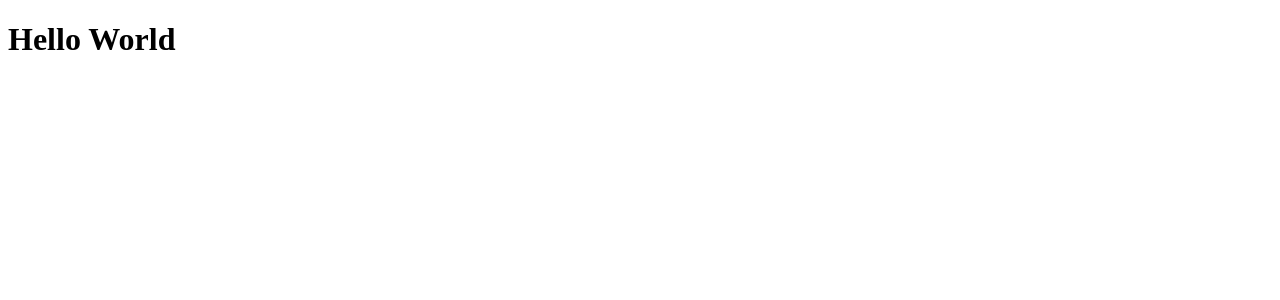
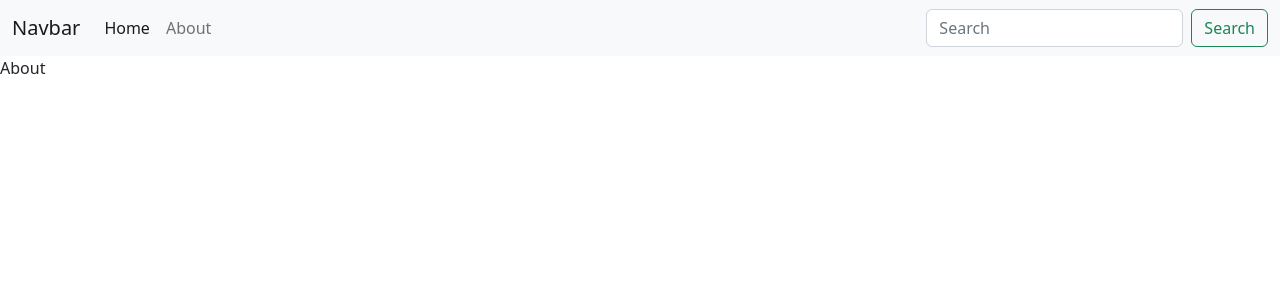
Before and after one commit to imronit2001/iNotebook-React, a React (Create React App) app: page /about in a window 1280 px wide. Shown: the top 300 px of the page. Built offline with nearby package versions, Linux system fonts and the light colour scheme.

Commit message:
#56 Creating Navbar and Routes

```diff
--- a/package.json
+++ b/package.json
@@ -6,6 +6,7 @@
     "@testing-library/jest-dom": "^5.16.4",
     "@testing-library/react": "^13.3.0",
     "@testing-library/user-event": "^13.5.0",
+    "bootstrap": "^5.2.0",
     "concurrently": "^7.3.0",
     "react": "^18.2.0",
     "react-concurrent-router": "^1.2.0",
--- a/public/index.html
+++ b/public/index.html
@@ -10,7 +10,8 @@
 
 
   <link rel="manifest" href="%PUBLIC_URL%/manifest.json" />
-
+  <link href="https://cdn.jsdelivr.net/npm/bootstrap@5.2.0/dist/css/bootstrap.min.css" rel="stylesheet"
+    integrity="sha384-gH2yIJqKdNHPEq0n4Mqa/HGKIhSkIHeL5AyhkYV8i59U5AR6csBvApHHNl/vI1Bx" crossorigin="anonymous">
   <title>iNotebook</title>
 </head>
 
@@ -18,6 +19,12 @@
   <noscript>You need to enable JavaScript to run this app.</noscript>
   <div id="root"></div>
 
+  <script src="https://cdn.jsdelivr.net/npm/@popperjs/core@2.11.5/dist/umd/popper.min.js"
+    integrity="sha384-Xe+8cL9oJa6tN/veChSP7q+mnSPaj5Bcu9mPX5F5xIGE0DVittaqT5lorf0EI7Vk"
+    crossorigin="anonymous"></script>
+  <script src="https://cdn.jsdelivr.net/npm/bootstrap@5.2.0/dist/js/bootstrap.min.js"
+    integrity="sha384-ODmDIVzN+pFdexxHEHFBQH3/9/vQ9uori45z4JjnFsRydbmQbmL5t1tQ0culUzyK"
+    crossorigin="anonymous"></script>
 </body>
 
 </html>
--- a/src/App.js
+++ b/src/App.js
@@ -1,5 +1,19 @@
-function App() {
-  return <h1>Hello World</h1>;
-}
+import React from "react";
+import { Routes, Route } from "react-router-dom";
+import About from "./components/About";
+import Home from "./components/Home";
+import Navbar from "./components/Navbar";
+
+const App = () => {
+  return (
+    <React.Fragment>
+      <Navbar />
+      <Routes>
+        <Route exact path="/" element={<Home />} />
+        <Route exact path="/about" element={<About />} />
+      </Routes>
+    </React.Fragment>
+  );
+};
 
 export default App;
--- /dev/null
+++ b/src/components/About.js
@@ -0,0 +1,7 @@
+import React from "react";
+
+const About = () => {
+  return <div>About</div>;
+};
+
+export default About;
--- /dev/null
+++ b/src/components/Home.js
@@ -0,0 +1,7 @@
+import React from "react";
+
+const Home = () => {
+  return <div>Home</div>;
+};
+
+export default Home;
--- /dev/null
+++ b/src/components/Navbar.js
@@ -0,0 +1,52 @@
+import React from "react";
+import { Link } from "react-router-dom";
+
+const Navbar = () => {
+  return (
+    <nav className="navbar navbar-expand-lg navbar-light bg-light">
+      <div className="container-fluid">
+        <Link className="navbar-brand" to="/">
+          Navbar
+        </Link>
+        <button
+          className="navbar-toggler"
+          type="button"
+          data-bs-toggle="collapse"
+          data-bs-target="#navbarSupportedContent"
+          aria-controls="navbarSupportedContent"
+          aria-expanded="false"
+          aria-label="Toggle navigation"
+        >
+          <span className="navbar-toggler-icon"></span>
+        </button>
+        <div className="collapse navbar-collapse" id="navbarSupportedContent">
+          <ul className="navbar-nav me-auto mb-2 mb-lg-0">
+            <li className="nav-item">
+              <Link className="nav-link active" aria-current="page" to="/">
+                Home
+              </Link>
+            </li>
+            <li className="nav-item">
+              <Link className="nav-link" to="/about">
+                About
+              </Link>
+            </li>
+          </ul>
+          <form className="d-flex">
+            <input
+              className="form-control me-2"
+              type="search"
+              placeholder="Search"
+              aria-label="Search"
+            />
+            <button className="btn btn-outline-success" type="submit">
+              Search
+            </button>
+          </form>
+        </div>
+      </div>
+    </nav>
+  );
+};
+
+export default Navbar;
--- a/src/index.js
+++ b/src/index.js
@@ -1,11 +1,14 @@
 import React from "react";
 import ReactDOM from "react-dom/client";
+import { BrowserRouter } from "react-router-dom";
 
 import App from "./App";
 
 const root = ReactDOM.createRoot(document.getElementById("root"));
 root.render(
   <React.StrictMode>
-    <App />
+    <BrowserRouter>
+      <App />
+    </BrowserRouter>
   </React.StrictMode>
 );
```
Also changed, not shown: 1 other file (tests, documents, lock files or other folders).
